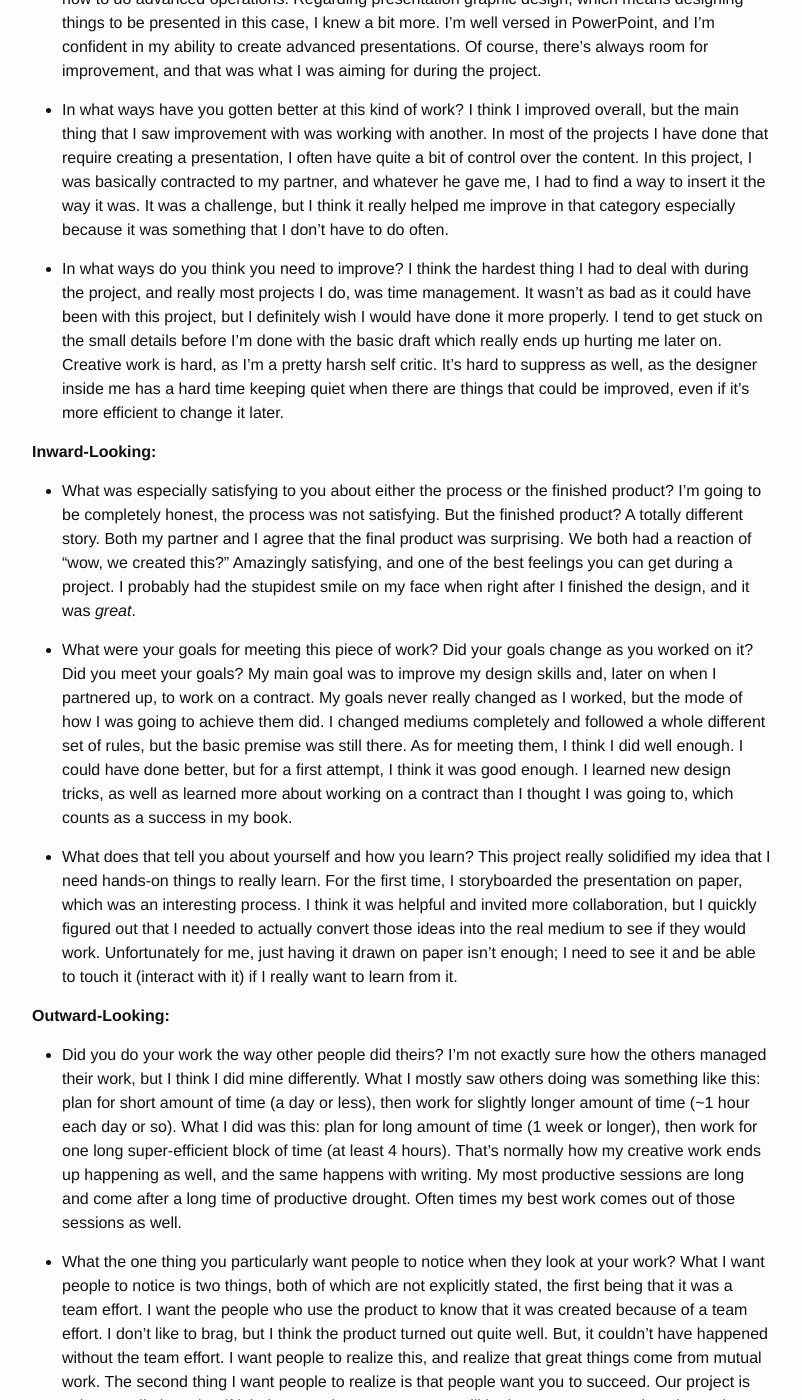
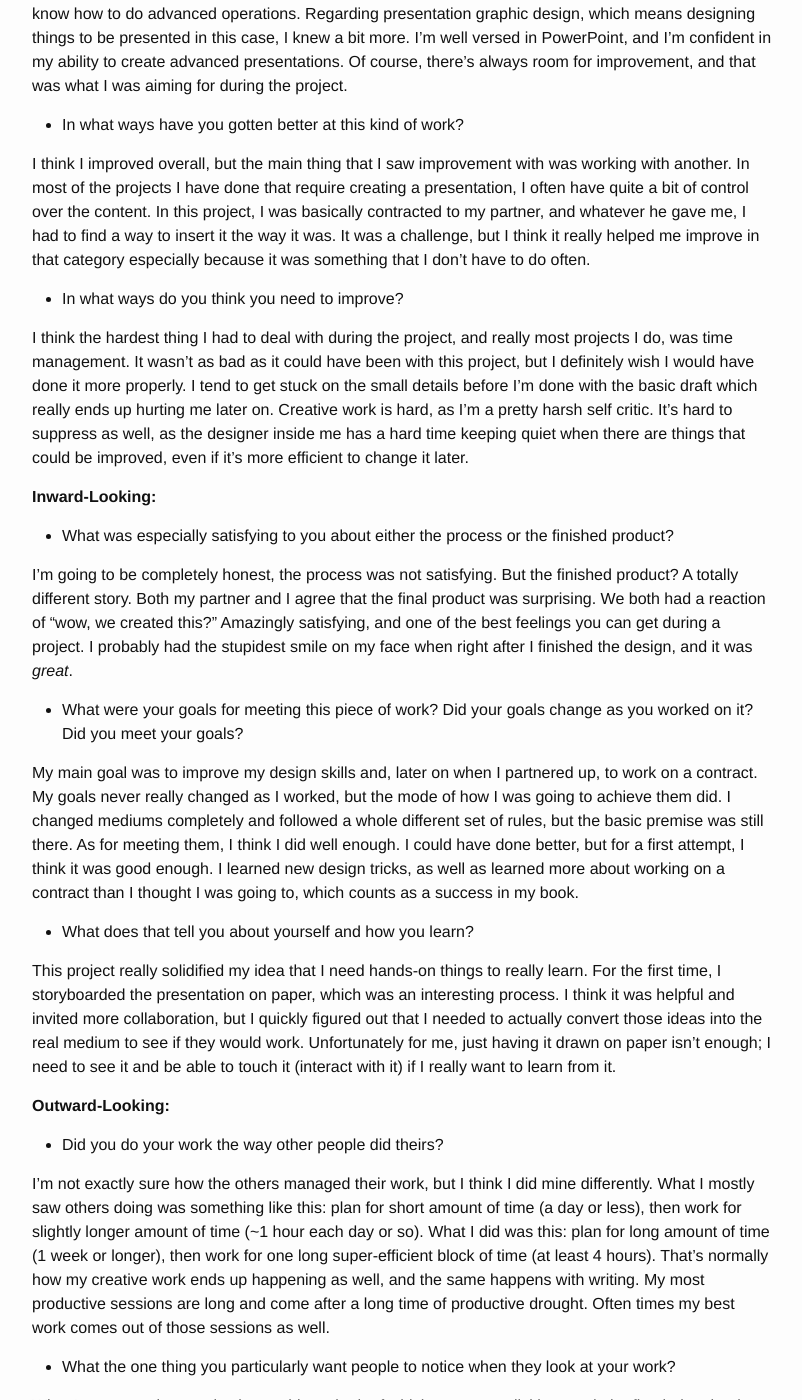
Before and after one commit to NarumiKazuko/NarumiKazuko.github.io, a Jekyll site: the page built from _posts/2016-05-23-the-end.markdown, in a window 1280 px wide and 1400 px high, scrolled down 522 px. Shown: the whole window, without its empty margins (238-1040 px from the left). Built offline with Jekyll 4.4.1, drawn with Linux system fonts in a browser that asks for light colours; some of the changed text lies outside the part shown.

Commit message:
Formatting

```diff
--- a/_posts/2016-05-23-the-end.markdown
+++ b/_posts/2016-05-23-the-end.markdown
@@ -9,54 +9,70 @@ Hello and welcome back!
 This is going to be the final post regarding my 20% time project. It's been a long process, but I'm finally at the end. I'm going to answer a few reflection questions, then I'll give a download to the finished product. So, without further ado, here they are:
 
 **Backward-Looking:**
+
 - How much did you know about the subject before we started?
+
 I had two main subjects throughout the year: *pure* graphic design and *presentation* graphic design.
 For pure graphic design, which means designing UI and other graphics in this case, I didn't really know a whole lot. I did already know about the basics of design, such as color, line, shape, etc. but I didn't know a whole lot about incorporating them into my actual work. I also already knew how to use Photoshop and Illustrator, but not to the extent that I wanted to be able to; I could use their basic functions, but I did not know how to do advanced operations.
 Regarding presentation graphic design, which means designing things to be presented in this case, I knew a bit more. I'm well versed in PowerPoint, and I'm confident in my ability to create advanced presentations. Of course, there's always room for improvement, and that was what I was aiming for during the project.
 
 - In what ways have you gotten better at this kind of work?
+
 I think I improved overall, but the main thing that I saw improvement with was working with another. In most of the projects I have done that require creating a presentation, I often have quite a bit of control over the content. In this project, I was basically contracted to my partner, and whatever he gave me, I had to find a way to insert it the way it was. It was a challenge, but I think it really helped me improve in that category especially because it was something that I don't have to do often.
 
 - In what ways do you think you need to improve?
+
 I think the hardest thing I had to deal with during the project, and really most projects I do, was time management. It wasn't as bad as it could have been with this project, but I definitely wish I would have done it more properly. I tend to get stuck on the small details before I'm done with the basic draft which really ends up hurting me later on. Creative work is hard, as I'm a pretty harsh self critic. It's hard to suppress as well, as the designer inside me has a hard time keeping quiet when there are things that could be improved, even if it's more efficient to change it later.
 
 **Inward-Looking:**
+
 - What was especially satisfying to you about either the process or the finished product?
+
 I'm going to be completely honest, the process was not satisfying. But the finished product? A totally different story. Both my partner and I agree that the final product was surprising. We both had a reaction of "wow, we created this?" Amazingly satisfying, and one of the best feelings you can get during a project. I probably had the stupidest smile on my face when right after I finished the design, and it was *great*.
 
 - What were your goals for meeting this piece of work? Did your goals change as you worked on it? Did you meet your goals?
+
 My main goal was to improve my design skills and, later on when I partnered up, to work on a contract. My goals never really changed as I worked, but the mode of how I was going to achieve them did. I changed mediums completely and followed a whole different set of rules, but the basic premise was still there. As for meeting them, I think I did well enough. I could have done better, but for a first attempt, I think it was good enough. I learned new design tricks, as well as learned more about working on a contract than I thought I was going to, which counts as a success in my book.
 
 - What does that tell you about yourself and how you learn?
+
 This project really solidified my idea that I need hands-on things to really learn. For the first time, I storyboarded the presentation on paper, which was an interesting process. I think it was helpful and invited more collaboration, but I quickly figured out that I needed to actually convert those ideas into the real medium to see if they would work. Unfortunately for me, just having it drawn on paper isn't enough; I need to see it and be able to touch it (interact with it) if I really want to learn from it.
 
 **Outward-Looking:**
+
 - Did you do your work the way other people did theirs?
+
 I'm not exactly sure how the others managed their work, but I think I did mine differently. What I mostly saw others doing was something like this: plan for short amount of time (a day or less), then work for slightly longer amount of time (~1 hour each day or so). What I did was this: plan for long amount of time (1 week or longer), then work for one long super-efficient block of time (at least 4 hours). That's normally how my creative work ends up happening as well, and the same happens with writing. My most productive sessions are long and come after a long time of productive drought. Often times my best work comes out of those sessions as well.
 
 - What the one thing you particularly want people to notice when they look at your work?
+
 What I want people to notice is two things, both of which are not explicitly stated, the first being that it was a team effort. I want the people who use the product to know that it was created because of a team effort. I don't like to brag, but I think the product turned out quite well. But, it couldn't have happened without the team effort. I want people to realize this, and realize that great things come from mutual work.
 The second thing I want people to realize is that people want you to succeed. Our project is only a small piece, but if it helps even just one person, I will be happy. I want people to know that. I want people to know that the world wants you to do well, and that people will very often go out of their way to help you get where you want to be.
 
 - In what ways did your work meet the standards for this assignment? In what ways did it not meet those standards?
+
 I think my work met mostly all of my standards for the project. I worked under a contract as well as I hoped I would, I created a product I was proud of, and I created a product that wasn't just going to end up in my archive (it's actually usable). The one thing that I didn't meet was my time management standard. I already talked about this in a previous question, but I didn't manage my time as well as I wanted to. It wasn't a disaster, but it was something that I wish I had done a better job with.
 
 **Forward-Looking:**
+
 - What would you change if you had a chance to do this piece over again?
+
 Surprisingly, almost nothing. Besides my time management, the project went excellently. The one thing I would want to change may be the design of some of the parts; I already have new ideas on how to improve them. Though, the product is a living piece of work, so I wouldn't be against going back and revising it. Who knows? It could even be passed on to a new designer.
 
 - What's one goal you would like to set for yourself for next time?
+
 Plan better. I didn't plan poorly, but I think the efficiency of the project, as well as some of the quality, was compromised because of my planning. I want to use a physical planner as well, as I have seen many things that show the benefits of using an actual physical planner, which is actually something I learned during my project.
 
 - What advice would you share with future students completing a 20% Project?
+
 Plan from the start and try your best to use good time management. I know you're tired of hearing about time management, but I promise this is the last time you hear about it. Anything, *anything*, is doable when good time management is utilized. I really hate when my product is stunted by my poor time management, and I'd hate to see others suffer the same fate. Everyone can do amazing things, it just takes time, well managed time, to achieve them.
 
 I hope those questions gave you good insight about what I experienced and took away over the course of the project. As promised, [here's a link to the final product][presentation]; you'll need PowerPoint to view it properly, preferably 2016 or above. While not everything worked out as planned, I think the project was a valuable experience and a lot can be taken away from it.
 
 Now, I'd like to end with a quote:
 
-######Even if you’re on the right track, you’ll get run over if you just sit there.
-######- Will Rodgers
+*Even if you’re on the right track, you’ll get run over if you just sit there.*
+-Will Rodgers
 
 Cheers,
 
```
